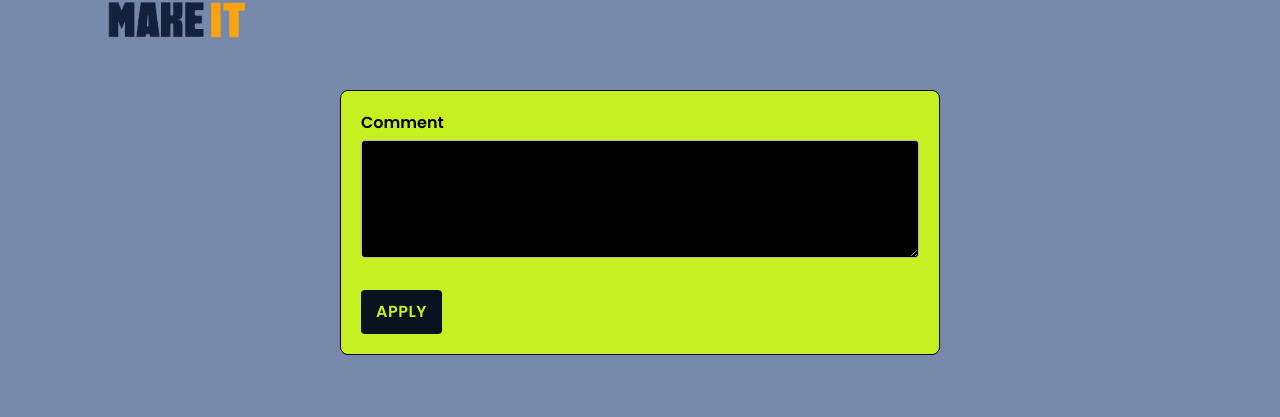
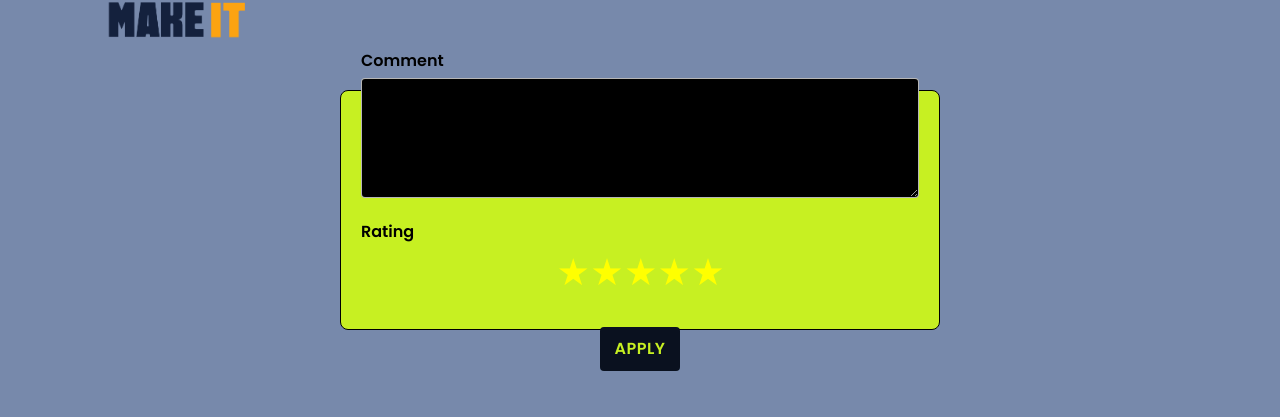
Before and after one commit to BojidarDermendjiev/MakePC-ReactFirstApp, a React (Vite) app in the folder YouCanBuildIT.Demo/client/: page /comment in a window 1280 px wide. Shown: the part 157-574 px from the top of the page. Built offline with nearby package versions, Linux system fonts and the light colour scheme; grey boxes are pictures that could not be loaded.

Commit message:
HAPPY NEW STARTS

```diff
--- a/YouCanBuildIT.Demo/client/src/assets/styles/comment.module.css
+++ b/YouCanBuildIT.Demo/client/src/assets/styles/comment.module.css
@@ -5,6 +5,11 @@
   border: 1px solid #000000;
   border-radius: 8px;
   background-color: #c7f022;
+  height: 30vh;
+  margin-bottom: 20em;
+  display: flex;
+  flex-direction: column;
+  justify-content: center;
 }
 
 .comment-form {
@@ -35,24 +40,49 @@
   border-radius: 4px;
   background: black;
   color: #c7f022;
+  height: 15vh;
 }
+
 textarea .form-group input:focus,
 .form-group textarea:focus {
   border-color: #007bff00;
   outline: none;
 }
 
-button[type="submit"] {
+.rating {
+  display: flex;
+  justify-content: center;
+  gap: 5px;
+}
+
+.rating input {
+  display: none;
+}
+
+.rating label {
+  font-size: 2em;
+  color: #ff0;
+  cursor: pointer;
+}
+
+.rating input:checked ~ label,
+.rating label:hover,
+.rating label:hover ~ label {
+  color: rgb(0, 0, 0);
+}
+
+.btnSumit {
   padding: 10px 15px;
   border: none;
   border-radius: 4px;
-  background-color: #007bff00;
-  color: rgba(255, 255, 255, 0);
+  background-color: #0000007a;
+  color: #c7f022;
   font-size: 16px;
   cursor: pointer;
   transition: background-color 0.3s ease;
+  align-self: center;
 }
 
-button[type="submit"]:hover {
-  background-color: #0057b300;
+.btnSumit:hover {
+  background-color: #000000;
 }
--- a/YouCanBuildIT.Demo/client/src/pages/Feedback/Comment.jsx
+++ b/YouCanBuildIT.Demo/client/src/pages/Feedback/Comment.jsx
@@ -1,15 +1,21 @@
-import { useContext, useState } from "react";
+import React, { useContext, useState } from "react";
 import styles from "../../assets/styles/comment.module.css";
 import { AuthContext } from "../../context/AuthContextProvider";
 
 export default function Comment() {
   const { user } = useContext(AuthContext);
   const [comment, setComment] = useState("");
+  const [rating, setRating] = useState(0);
 
   const handleCommentChange = (e) => {
     setComment(e.target.value);
   };
 
+  const handleRatingChange = (e) => {
+    setRating(e.target.value);
+  };
+
+  console.log(rating);
   return (
     <div className={styles["comment-form-container"]}>
       <div className={styles["form-group"]}>
@@ -23,7 +29,29 @@ export default function Comment() {
           required
         ></textarea>
       </div>
-      <button type="submit">Apply</button>
+      <div className={styles["form-group"]}>
+        <label>Rating</label>
+        <div className={styles["rating"]}>
+          {[...Array(5)].map((_, index) => (
+            <React.Fragment key={index}>
+              <input
+                type="radio"
+                id={`star${index + 1}`}
+                name="rating"
+                value={index + 1}
+                checked={rating == index + 1}
+                onChange={handleRatingChange}
+              />
+              <label htmlFor={`star${index + 1}`} title={`${index + 1} stars`}>
+                ★
+              </label>
+            </React.Fragment>
+          ))}
+        </div>
+      </div>
+      <button type="submit" className={styles["btnSumit"]}>
+        Apply
+      </button>
     </div>
   );
 }
```
